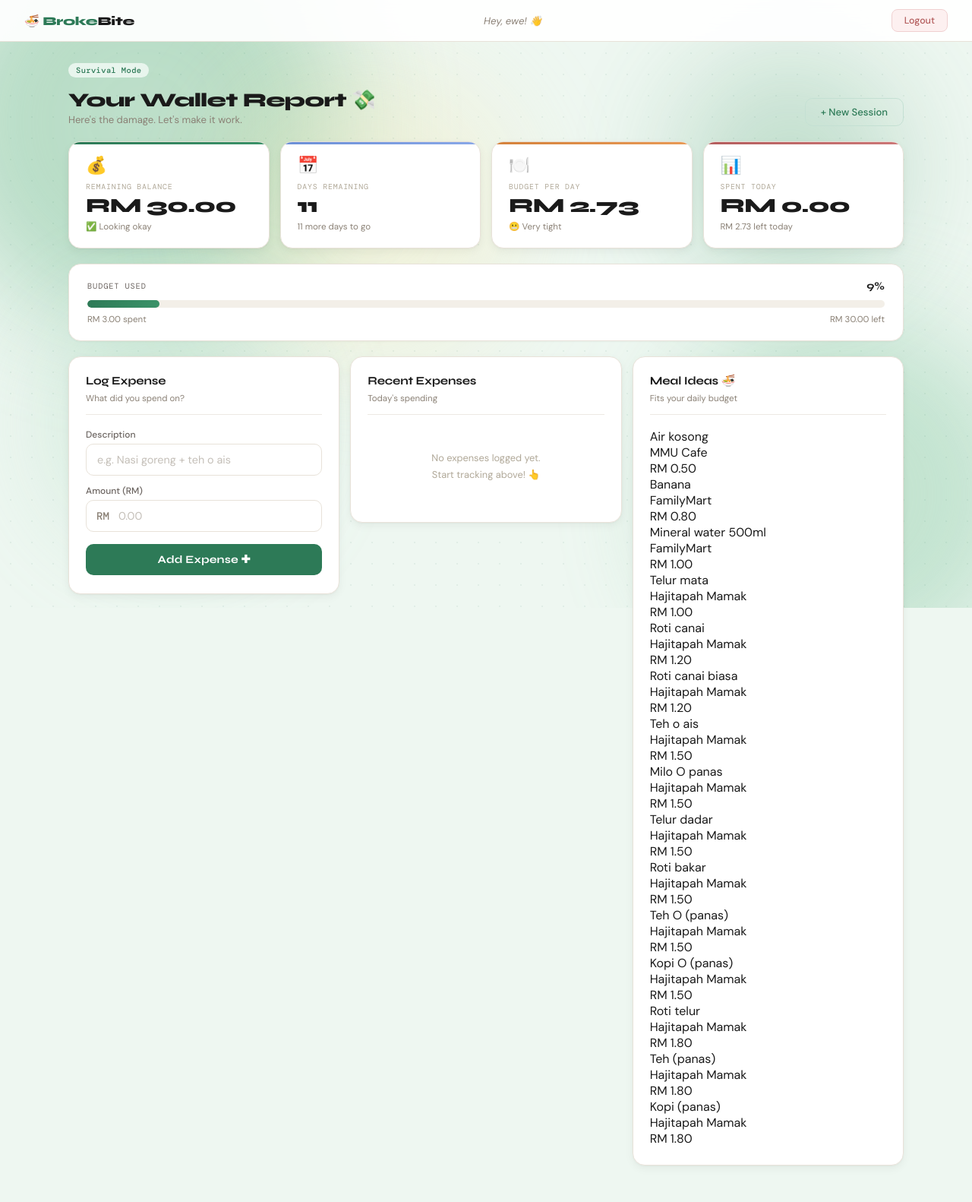
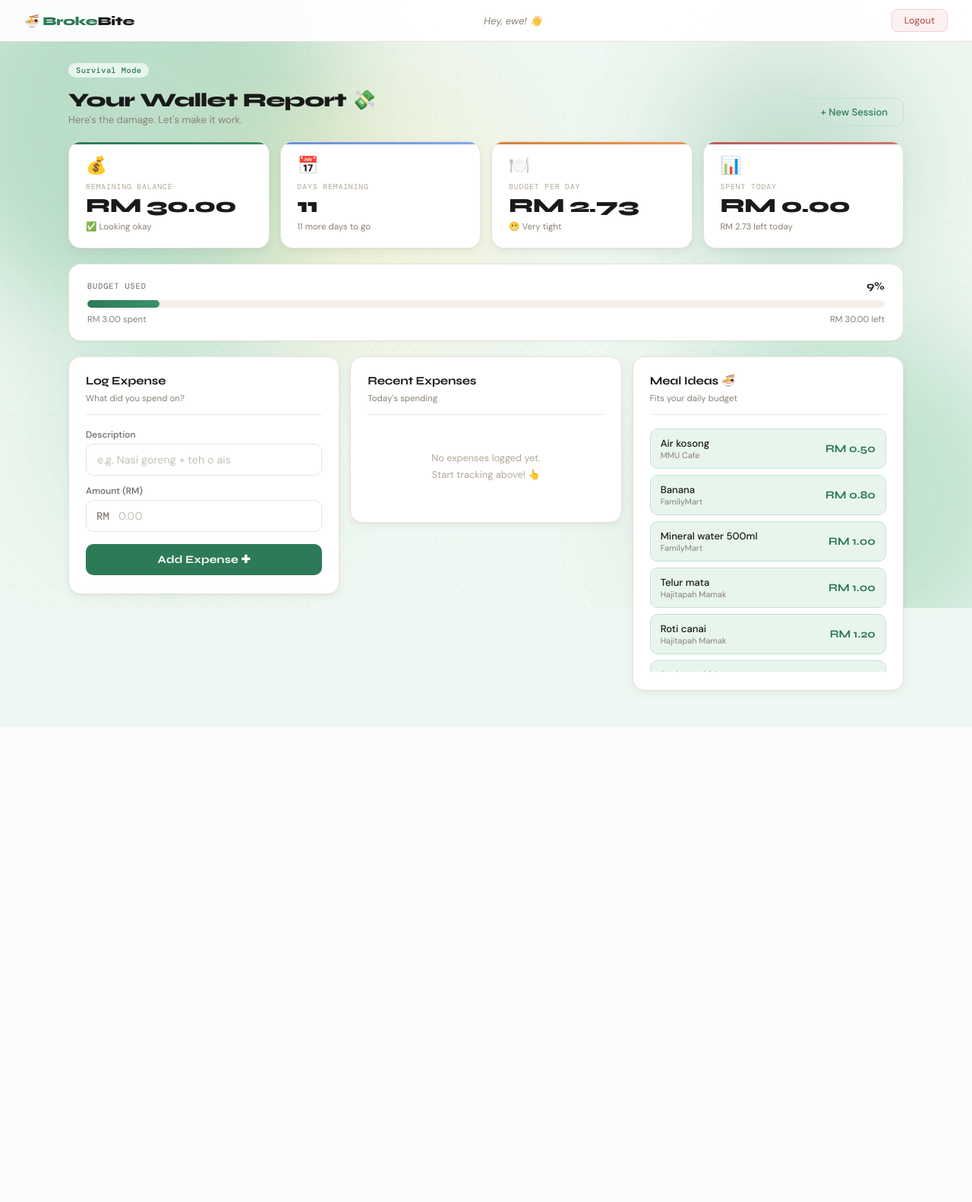
Before and after one commit to choongkarhung/GitExercise-G072, a Flask app: page /dashboard in a window 1280 px wide. Shown: the whole page at 76% size. After the commit the page ends 957 px from the top, so only its background shows below. Run offline with Flask 3, Linux system fonts and the light colour scheme; a user stored in the database is signed in; data comes from the database, SQL or seed files in the repository; data that the repository does not hold is empty.

Commit message:
Dashboard css x5.

```diff
--- a/static/dashboard.css
+++ b/static/dashboard.css
@@ -314,3 +314,75 @@
     padding: 28px 0;
     line-height: 1.7;
 }
+
+/* MEAL LIST */
+.meal-list {
+    display: flex;
+    flex-direction: column;
+    gap: 8px;
+    max-height: 320px;
+    overflow-y: auto;
+}
+
+.meal-list::-webkit-scrollbar {
+    width: 4px;
+}
+.meal-list::-webkit-scrollbar-track { background: transparent; }
+.meal-list::-webkit-scrollbar-thumb {
+    background: var(--cream-border);
+    border-radius: 4px;
+}
+
+.meal-item {
+    display: flex;
+    justify-content: space-between;
+    align-items: center;
+    background: var(--green-light);
+    border: 1px solid var(--green-border);
+    border-radius: 10px;
+    padding: 10px 13px;
+    gap: 10px;
+    animation: msg-in 0.2s ease both;
+    cursor: default;
+    transition: background 0.15s ease;
+}
+
+.meal-item:hover {
+    background: #ddf0e6;
+}
+
+.meal-item-info {
+    text-align: left;
+    flex: 1;
+    overflow: hidden;
+}
+
+.meal-item-name {
+    font-size: 0.82rem;
+    font-weight: 500;
+    color: var(--ink);
+    overflow: hidden;
+    text-overflow: ellipsis;
+    white-space: nowrap;
+}
+
+.meal-item-stall {
+    font-size: 0.68rem;
+    color: var(--ink-muted);
+}
+
+.meal-item-price {
+    font-family: 'Syne', sans-serif;
+    font-size: 0.9rem;
+    font-weight: 700;
+    color: var(--green);
+    white-space: nowrap;
+}
+
+.meal-loading, .meal-empty {
+    text-align: center;
+    color: var(--ink-faint);
+    font-size: 0.8rem;
+    padding: 28px 0;
+    line-height: 1.7;
+}
```
